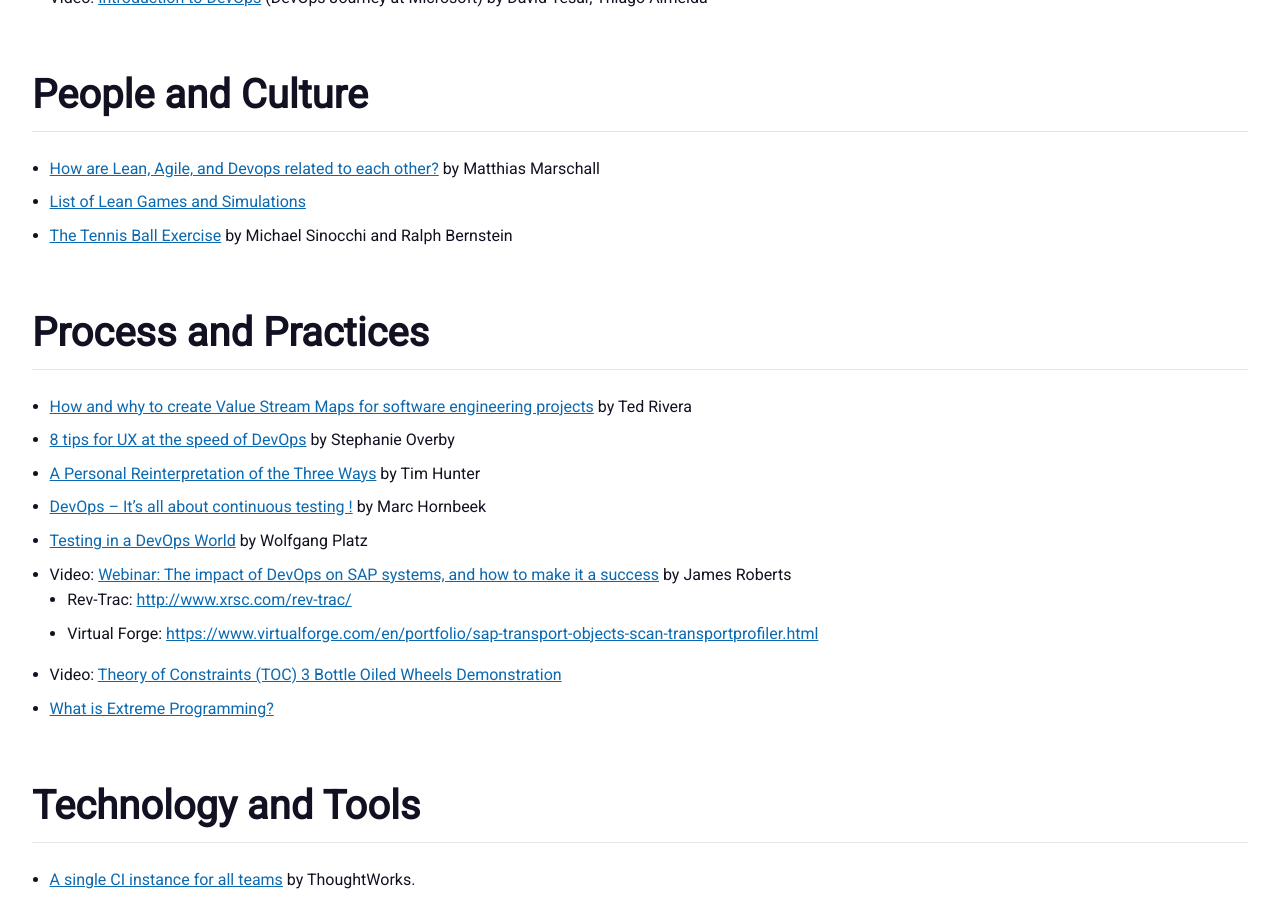
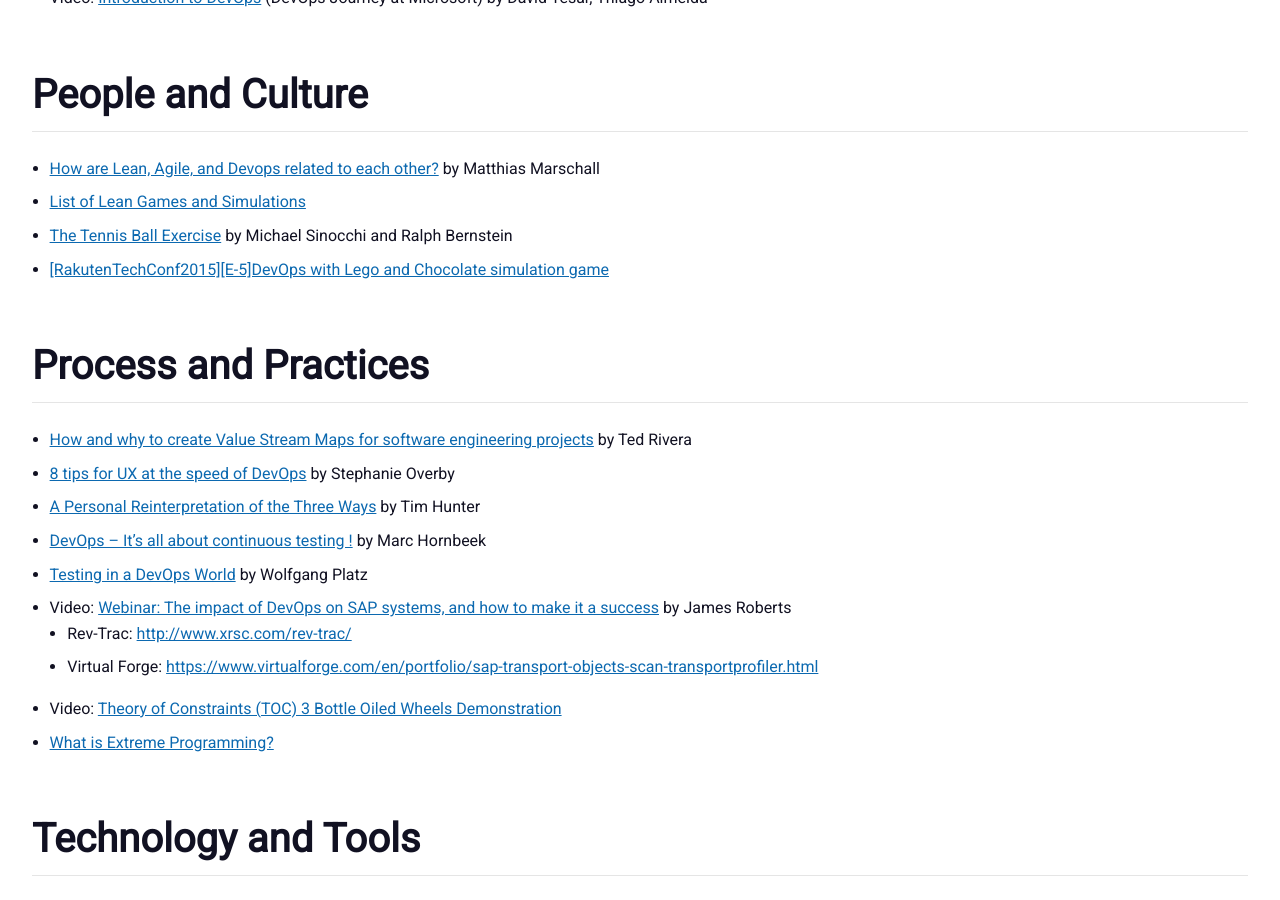
Before and after one commit to shruti170901/hola.github.io, a Jekyll site: the page built from devops/index.md, in a window 1280 px wide and 900 px high, scrolled down 535 px. Built offline with Jekyll 4.4.1, drawn with Linux system fonts in a browser that asks for light colours.

Commit message:
Added Lego and Chocolate game

```diff
--- a/devops/index.md
+++ b/devops/index.md
@@ -16,6 +16,7 @@ description: Here you can find information and resources about DevOps.
 - [How are Lean, Agile, and Devops related to each other?](http://www.agileweboperations.com/lean-agile-devops-related) by Matthias Marschall
 - [List of Lean Games and Simulations](http://www.leansimulations.org/p/huge-list-of-free-lean-games.html)
 - [The Tennis Ball Exercise](http://leaninsider.productivitypress.com/2008/12/tennis-ball-exercise.html) by Michael Sinocchi and Ralph Bernstein
+- [\[RakutenTechConf2015\][E-5]DevOps with Lego and Chocolate simulation game](https://youtu.be/Lup62Wf783Y)
 
 # Process and Practices
 
```
